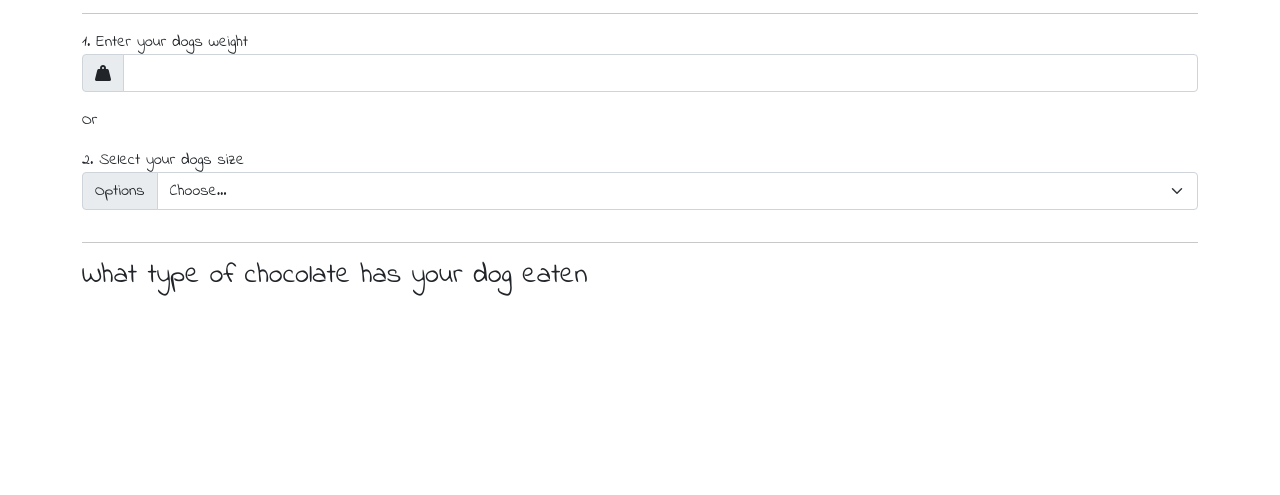
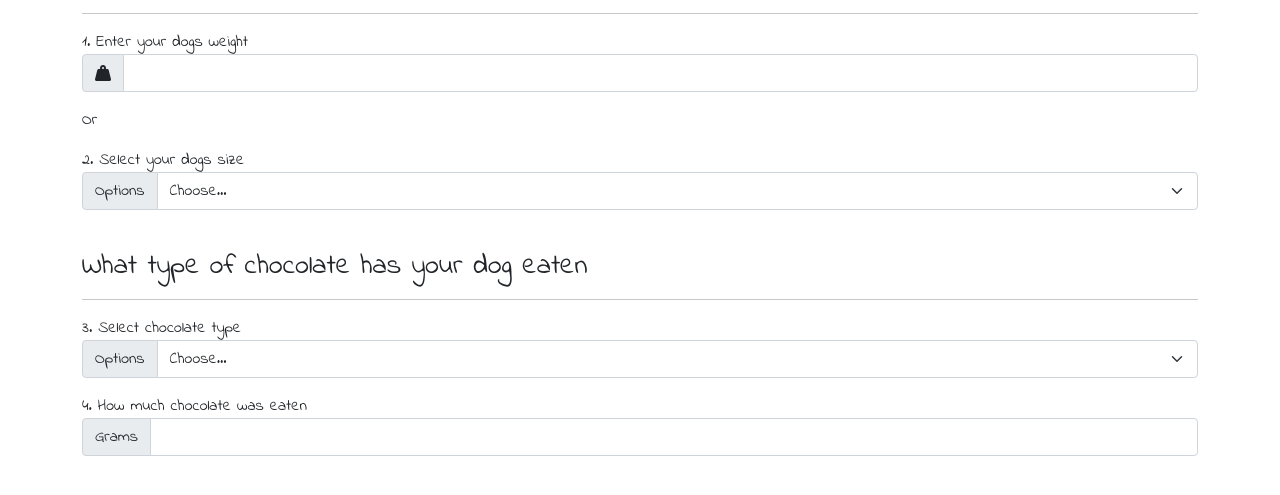
Before and after one commit to smcgdub/My-Dogs-Eaten-Chocolate, a plain HTML site: page index.html in a window 1280 px wide. Shown: the part 93-588 px from the top of the page. Drawn offline with nearby package versions, Linux system fonts and the light colour scheme.

Commit message:
Added the type of chocolate your dog ate inputs

```diff
--- a/index.html
+++ b/index.html
@@ -44,7 +44,7 @@
       <div class="row">
         <div class="col-12">
           <!-- Header -->
-          <h3 class="mb-1">About Your dog</h3>
+          <h3 class="mb-0">About Your dog</h3>
           <hr>
           <!-- Dog Size Input Field-->
           <label for="" class="mb-0">1. Enter your dogs weight</label>
@@ -68,12 +68,31 @@
           </div>
         </div>
       </div>
-      <!-- Horizontal Line -->
-      <hr>
+      <br>
       <div class="row">
         <div class="col-12">
-          <h3>What type of chocolate has your dog eaten</h3>
-
+          <h3 class="mb-0">What type of chocolate has your dog eaten</h3>
+          <!-- Horizontal Line -->
+          <hr>
+          <!-- Chocolate Type Dropdown Field-->
+          <label for="" class="mb-0">3. Select chocolate type</label>
+          <div class="input-group mb-3">
+            <label class="input-group-text" for="inputGroupSelect01">Options</label>
+            <select class="form-select" id="inputGroupSelect01">
+              <option selected>Choose...</option>
+              <option value="1">White Chocolate</option>
+              <option value="2">Milk Chocolate</option>
+              <option value="2">Cooking Chocolate</option>
+              <option value="3">Dark Chocolate</option>
+              <option value="4">Coco Powder</option>
+            </select>
+          </div>
+          <!-- Dog Size Input Field-->
+          <label for="" class="mb-0">4. How much chocolate was eaten</label>
+          <div class="input-group mb-3">
+            <span class="input-group-text" id="basic-addon1">Grams</span>
+            <input type="number" class="form-control" placeholder="" aria-label="" aria-describedby="basic-addon1">
+          </div>
         </div>
       </div>
     </div>
```
